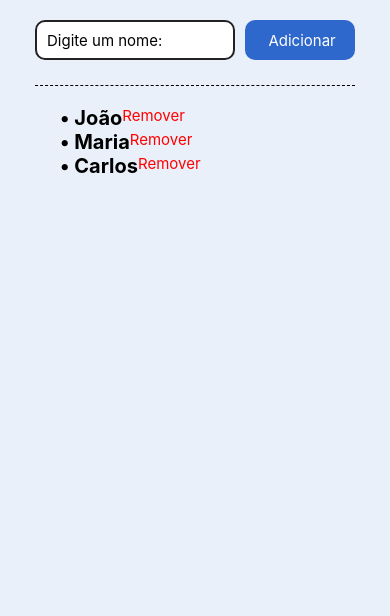
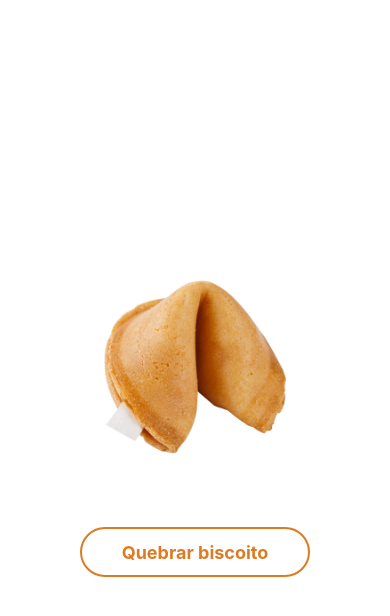
Before and after one commit to KristianKirschner/aprendizado-react-native, a React Native app: screen / in a window 390 px wide. Shown: the top 616 px of the page. Built offline with nearby package versions, Linux system fonts and the light colour scheme.

Commit message:
Aplicativo biscoito da sorte

```diff
--- a/App.js
+++ b/App.js
@@ -1,120 +1,89 @@
 import React, { Component } from "react";
-import { View, StyleSheet, TextInput, Text, TouchableOpacity } from "react-native";
+import { View, StyleSheet, Image, Text, TouchableOpacity} from "react-native";
 
 class App extends Component {
-  constructor(props) {
+  constructor(props){
     super(props);
     this.state = {
-      nomes: ["João", "Maria", "Carlos"],
-      novoItem: ''
+      textoFrase: '',
+      img: require('./src/biscoito.png')
     }
 
-    this.pegaNome = this.pegaNome.bind(this)
-    this.adiciona = this.adiciona.bind(this)
-    this.remover = this.remover.bind(this)
+    this.frases = [
+      'Siga os bons e aprenda com eles.',
+      'O bom-senso vale mais do que muito conhecimento.',
+      'O riso é a menor distância entre duas pessoas.',
+      'Deixe de lado as preocupações e seja feliz.',
+      'Realize o óbvio, pense no improvável e conquiste o impossível.',
+      'Acredite em milagres, mas não dependa deles.',
+      'A maior barreira para o sucesso é o medo do fracasso.'
+    ];
 
+    this.quebraBiscoito = this.quebraBiscoito.bind(this)
   }
 
-  pegaNome(texto) {
-    this.setState({ novoItem: texto })
-  }
-
-  adiciona() {
-    if (this.state.novoItem.length === 0) {
-      return;
-    }
+  quebraBiscoito(){
+    let numeroAleatorio = Math.floor(Math.random() * this.frases.length )
     this.setState({
-      nomes: [...this.state.nomes, this.state.novoItem]
+      textoFrase:  '"' + this.frases[numeroAleatorio] + '"',
+      img: require('./src/biscoitoAberto.png')
     })
-  }
-
-  remover(index) {
-    this.setState(prevState => ({
-      nomes: prevState.nomes.filter((_, i) => i !== index)
-    }));
   }
 
   render() {
     return (
-      <View style={{ flex: 1, backgroundColor: '#eaf0fa' }}>
-        <View style={styles.container}>
-          <View style={styles.inputbox}>
-            <TextInput onChangeText={this.pegaNome} style={styles.input} placeholder="Digite um nome: " />
-            <TouchableOpacity onPress={this.adiciona} style={styles.inputbutton}>
-              <Text style={styles.inputbuttontext} > Adicionar</Text>
-            </TouchableOpacity>
-          </View>
-          <View style={styles.hr}></View>
+      <View style={styles.container}>
+        <Image
+        style={styles.img}
+        source={this.state.img}
+        />
+      <Text style={styles.textofrase}>{this.state.textoFrase}</Text>
+      <TouchableOpacity onPress={this.quebraBiscoito} style={styles.botao}>
+        <View style={styles.btnarea}>
+          <Text style={styles.btntexto}>Quebrar biscoito</Text>
         </View>
-        <View style={styles.body}>
-          {this.state.nomes.map((nome, index) =>
-            <View style={{flexDirection: 'row'}}>
-              <Text key={index} style={styles.listitem}>{'\u2022'} {nome}</Text>
-              <TouchableOpacity style={styles.removerbutton} onPress={() => this.remover(index)}>
-                <Text style={styles.removebuttontext}>Remover</Text>
-              </TouchableOpacity>
-            </View>
-          )}
-        </View>
+      </TouchableOpacity>
+
       </View>
     );
   }
 }
 
 const styles = StyleSheet.create({
-  inputbox: {
-    marginTop: 20,
-    flexDirection: 'row',
+  container:{
+    flex: 1,
     alignItems: 'center',
     justifyContent: 'center'
   },
-  container: {
+  img: {
+    width: 200,
+    height: 200
+  },
+  textofrase: {
+    fontSize: 20,
+    color: '#dd7b22',
+    margin: 30,
+    fontStyle: 'italic',
+    textAlign: 'center'
+  },
+  botao: {
+    width: 230,
+    height: 50,
+    borderWidth: 2,
+    borderColor: '#dd7b22',
+    borderRadius: 25
+  },
+  btnarea: {
+    flex: 1,
+    flexDirection: 'row',
+    justifyContent: 'center',
     alignItems: 'center'
   },
-  input: {
-    height: 40,
-    width: 200,
-    borderWidth: 2,
-    borderRadius: 10,
-    borderColor: '#222',
-    padding: 10,
-    fontSize: 15,
-    marginRight: 10,
-    backgroundColor: 'white'
-  },
-  inputbutton: {
-    width: 110,
-    height: 40,
-    backgroundColor: '#2E68CC',
-    alignItems: 'center',
-    justifyContent: 'center',
-    borderRadius: 10
-  },
-  inputbuttontext: {
-    color: 'white',
-    fontSize: 15
-  },
-  hr: {
-    marginTop: 25,
-    borderTopColor: 'black',
-    borderTopWidth: 1,
-    borderStyle: 'dashed',
-    width: 320,
-  },
-  body: {
-    alignItems: 'flex-start',
-    marginLeft: 60,
-    marginTop: 20
-  },
-  listitem: {
-    fontSize: 20,
-    fontWeight: '700'
-  },
-  removebuttontext: {
-    color: 'red',
-    fontSize: 15,
-  },
-
+  btntexto: {
+    fontSize: 18,
+    fontWeight: 'bold',
+    color: '#dd7b22'
+  }
 })
 
 export default App;
```
Also changed, not shown: src/biscoito.png (added), src/biscoitoAberto.png (added).
